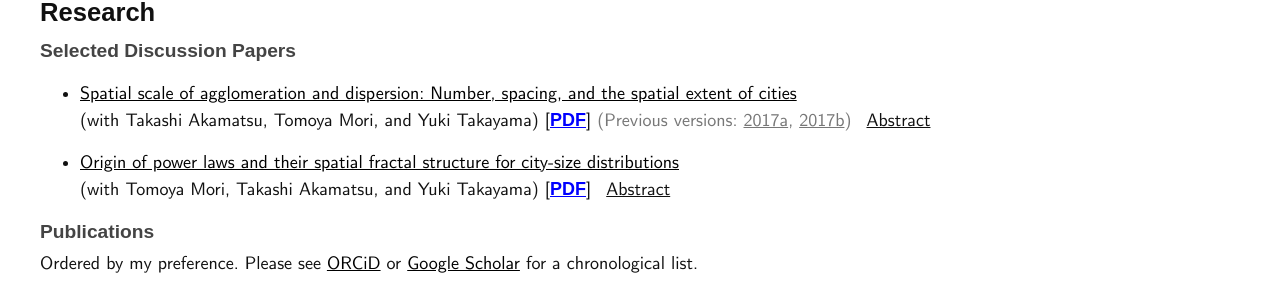
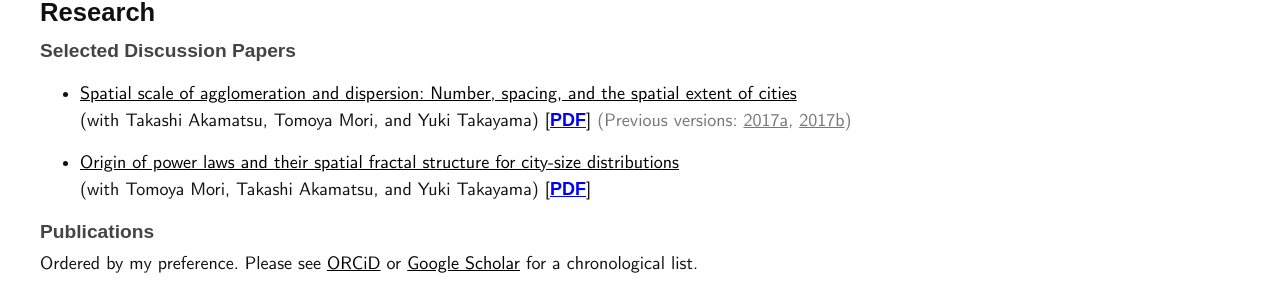
Before and after one commit to mino-osawa/mino-osawa.github.io, a Jekyll site: the page built from index.markdown, in a window 1280 px wide. Shown: the part 491-792 px from the top of the page. Built offline with Jekyll 4.4.1, drawn with Linux system fonts in a browser that asks for light colours; some web fonts are replaced.

Commit message:
fix error in TE25-04

```diff
--- a/assets/css/main.scss
+++ b/assets/css/main.scss
@@ -392,16 +392,17 @@ p {
     max-width: 45em;
     text-align: justify;
     text-justify: inter-word;
-    color: #444;
     line-height: 1.5;
-    font-family: "Computer Modern Serif", serif;
-    border-left: 1px solid #ddd;
+    border: 1px solid #ddd;
     border-bottom: 1px solid #ddd;
   }
-
+  .abstract-text{
+    font-family: "Computer Modern Serif", serif;
+  }
   .abstract-close {
     float: right;
-    font-weight: bold;
-    font-family: "Computer Modern Sans Serif";
+    background: #eee;
+    padding: 0 .5em;
+    color: #444;
   }
 }
--- a/index.markdown
+++ b/index.markdown
@@ -27,24 +27,28 @@ title: M.Osawa's Website
 
 <ul class="ref-list">
     <li><a href="https://arxiv.org/abs/1912.05113">Spatial scale of agglomeration and dispersion: Number, spacing, and the spatial extent of cities</a><br>(with Takashi Akamatsu, Tomoya Mori, and Yuki Takayama) [<a href="https://arxiv.org/pdf/1912.05113">PDF</a>] <span class="note">(Previous versions: <a href="https://www.rieti.go.jp/jp/publications/summary/17120005.html" alt="Spatial scale of agglomeration and dispersion: Theoretical foundations and empirical implications">2017a</a>, <a href="https://mpra.ub.uni-muenchen.de/97496/" alt="Endogenous agglomeration in a many-region world">2017b</a>)</span>
-    <details class="inline-abstract">
+    <!-- <details class="inline-abstract">
         <summary>Abstract</summary>
         <div class="abstract-body">
+        <span class="abstract-text">
         Why are cities becoming fewer and larger––yet more dispersed within?
         We argue that this dual transformation reflects two distinct dispersion forces operating at different spatial scales. <i>Within cities</i>, dispersion arises from internal frictions such as land scarcity, pushing residents away from congested centers as transport costs fall. <i>Across cities</i>, dispersion may stem from market crowding: dominant economic centers make nearby areas less viable, and declining transport costs amplify this repulsion. The spatial structure of cities––both internally and across regions––thus reflects the balance between agglomeration benefits and these layered dispersion forces. Which force a model emphasizes crucially shapes its predictions and policy implications. Recognizing and identifying the relevant dispersion mechanisms is thus essential for credible policy analysis, especially when these forces interact across spatial scales.
+        </span>
         <span class="abstract-close">Click to close</span>
         </div>
-    </details>
+    </details> -->
     </li>
     <li><a href="https://arxiv.org/abs/2207.05346">Origin of power laws and their spatial fractal structure for city-size distributions</a><br> (with Tomoya Mori, Takashi Akamatsu, and Yuki Takayama)  [<a href="https://arxiv.org/pdf/2207.05346">PDF</a>]
-    <details class="inline-abstract">
+    <!-- <details class="inline-abstract">
         <summary>Abstract</summary>
         <div class="abstract-body">
+        <span class="abstract-text">
         City-size distributions follow an approximate power law in various countries despite high volatility in relative city sizes over time. Our empirical evidence for the United States and Japan indicates that the scaling law stems from a spatial fractal structure owing to the coordination of industrial locations. While the locations of individual industries change considerably over time, there is a persistent pattern in that more localized industries at a given time are found only in larger cities. The spatial organization of cities exhibits a hierarchical structure in which larger cities are spaced apart to serve as centers for surrounding smaller cities, generating a recursive pattern across different spatial scales. In our theoretical replication of the observed regularities, diversity in scale economy among industries induces diversity in their location pattern, which translates into diversity in city size via spatial coordination of industries and population. The city-size power law is a generic feature of Monte-Carlo samples of stationary states resulting from the spontaneous spatial fractal structure in the hypothetical economy. The identified regularities reveal constraints on feasible urban planning at each regional scale. The success or failure of place-based policies designed to take advantage of individual cities' characteristics should depend on their spatial relationships with other cities, subject to the nationwide spatial fractal structure.
+        </span>
         <span class="abstract-close">Click to close</span>
         </div>
         </div>
-    </details>
+    </details> -->
     </li>
 </ul>
 
```
Also changed, not shown: 1 other file.
